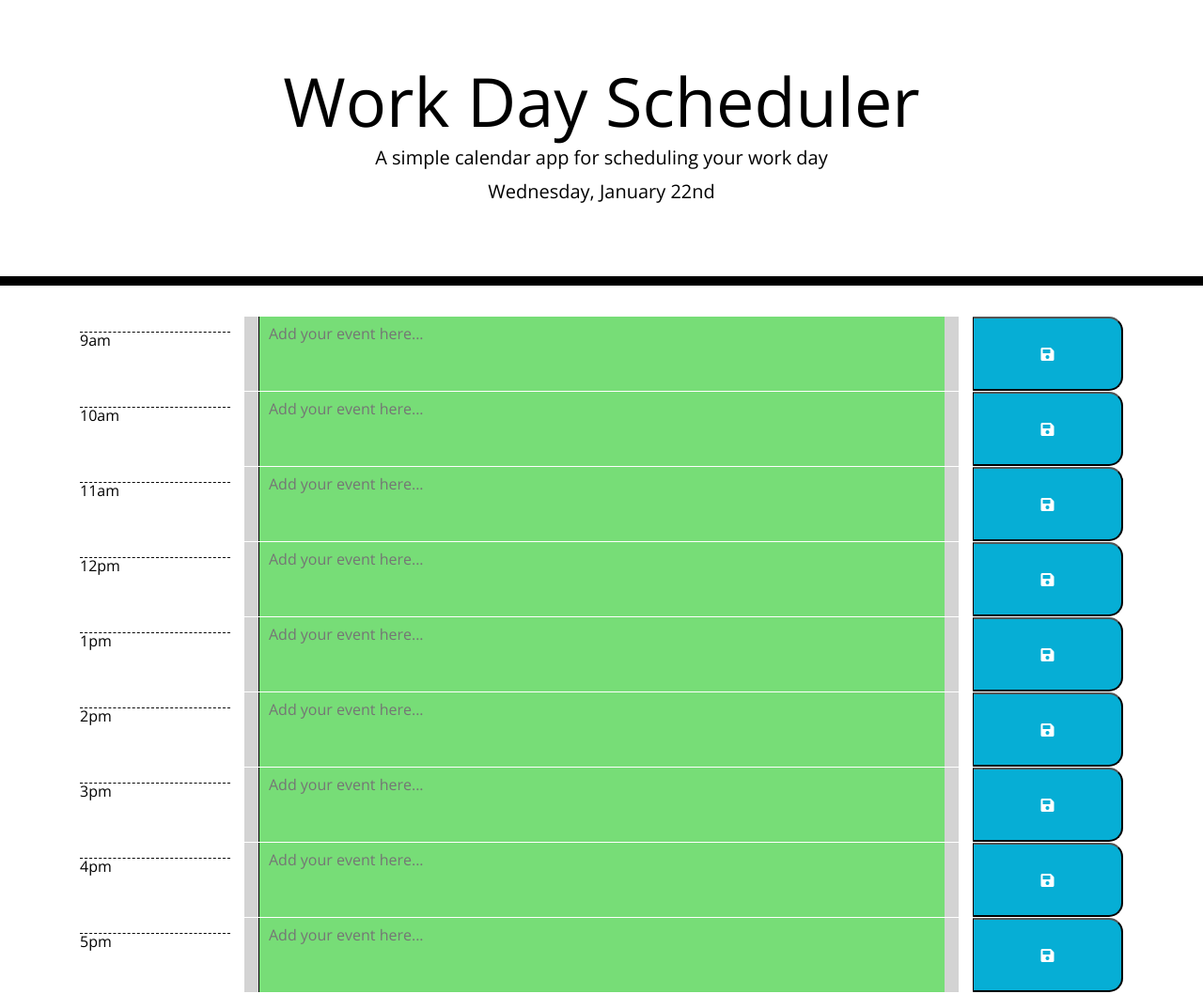
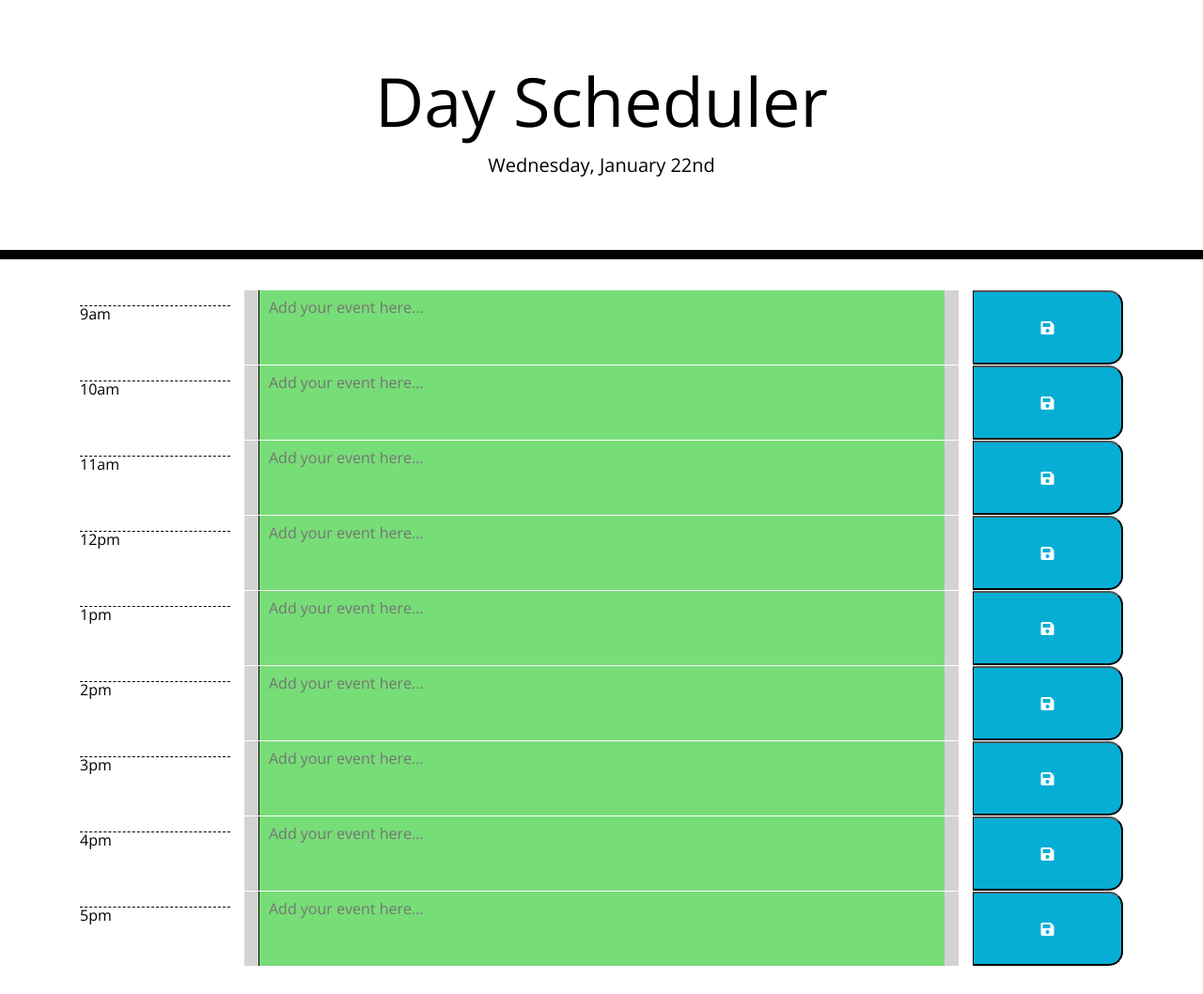
Before and after one commit to Indiivii/Day-Scheduler, a plain HTML site: page index.html in a window 1280 px wide. Shown: the whole page at 94% size. After the commit the page ends 1030 px from the top, so only its background shows below. Drawn offline with nearby package versions, Linux system fonts and the light colour scheme.

Commit message:
Update index.html

```diff
--- a/index.html
+++ b/index.html
@@ -28,8 +28,8 @@
 
   <body>
     <header class="jumbotron">
-      <h1 class="display-3">Work Day Scheduler</h1>
-      <p class="lead">A simple calendar app for scheduling your work day</p>
+      <h1 class="display-3">Day Scheduler</h1>
+      <p class="lead"></p>
       <p id="currentDay" class="lead"></p>
     </header>
     <div class="container">
```
